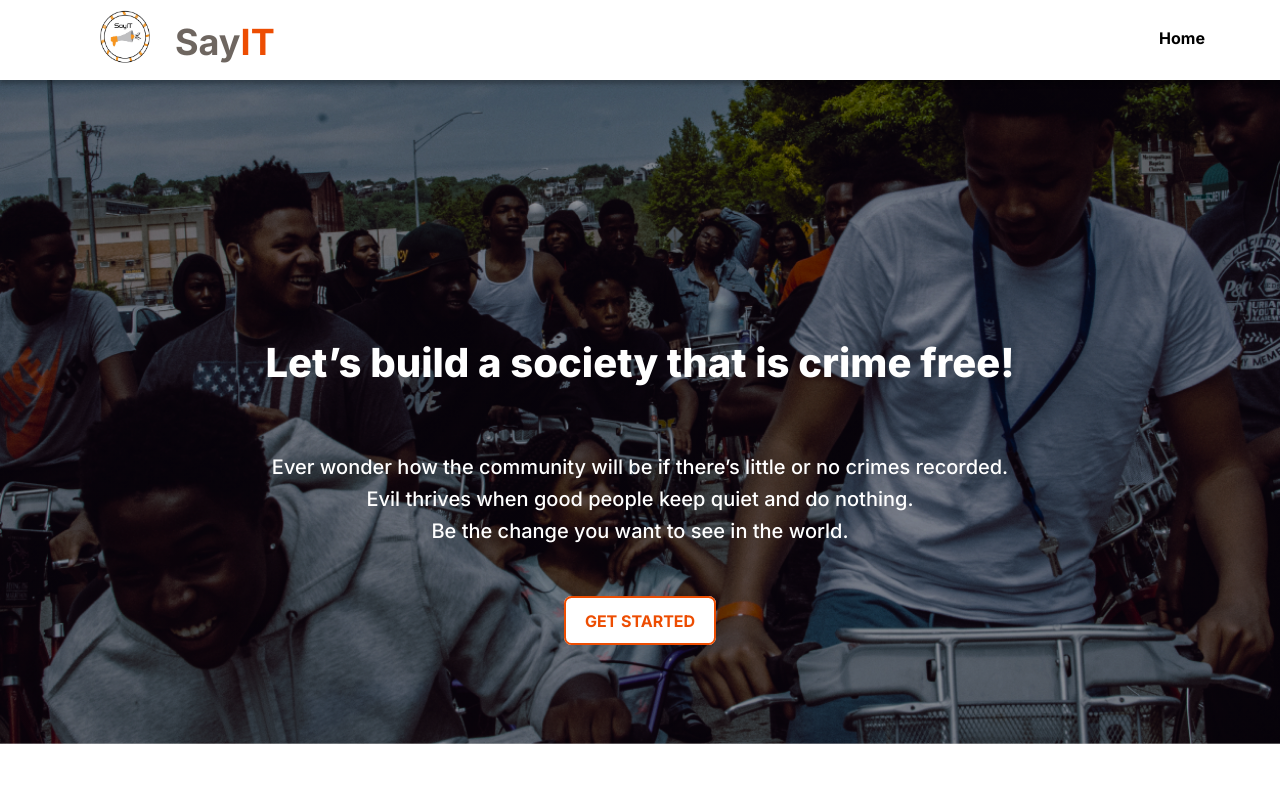
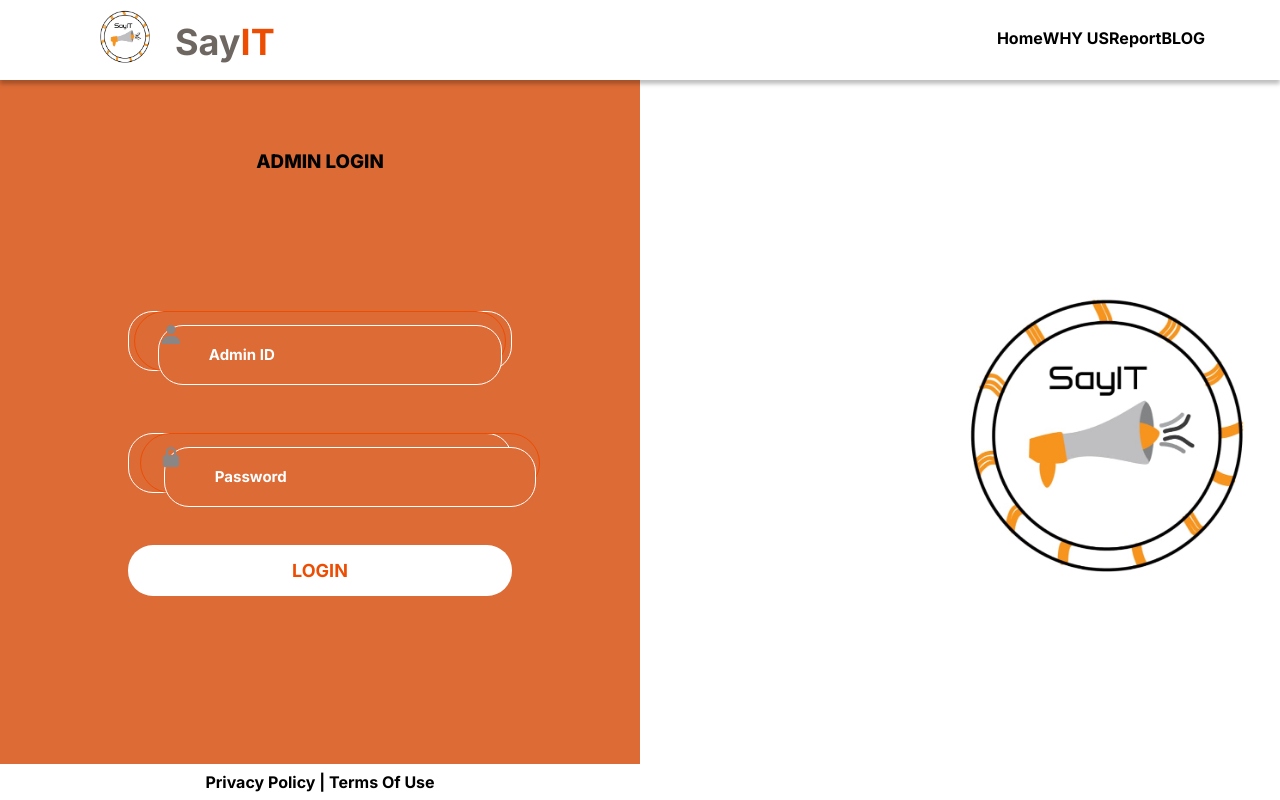
Before and after one commit to godswilludoh/SayIT-React, a React (Create React App) app: page / in a window 1280 px wide. Shown: the top 800 px of the page. Built offline with nearby package versions, Linux system fonts and the light colour scheme.

Commit message:
worked on login pages

```diff
--- a/src/App.js
+++ b/src/App.js
@@ -2,20 +2,26 @@ import './App.css';
 import Navbar from './components/nav/Navbar';
 import { BrowserRouter, Routes, Route } from 'react-router-dom';
 import LandingPage from './pages/landingPage/LandingPage';
+import Report from './pages/report/Report';
+import CreateAccount from './pages/createAccount/CreateAccount';
+import Blog from './pages/blog/Blog';
 import UsersLogin from './pages/login/users/UsersLogin';
 import AdminLogin from './pages/login/admin/AdminLogin';
+import AgentsLogin from './pages/login/agents/AgentsLogin';
 // import Report from './pages/report/report';
 
 function App() {
 	return (
 		<BrowserRouter>
 			<Navbar />
-			<LandingPage />
 			<Routes>
-				<Route path='/' element={<LandingPage />} />
-				{/* <Route path='/report' element={<Report />} /> */}
+				{/* <Route path='/' element={<LandingPage />} />
+				<Route path='createAccount' element={<CreateAccount />} />
+				<Route path='/report' element={<Report />} />
+				<Route path='/blog' element={<Blog />} /> */}
 				{/* <Route path='/' element={<UsersLogin />} /> */}
-				{/* <Route path='/' element={<AdminLogin />} /> */}
+				<Route path='/' element={<AdminLogin />} />
+				{/* <Route path='/' element={<AgentsLogin />} /> */}
 			</Routes>
 		</BrowserRouter>
 	);
--- a/src/components/footer/Footer.css
+++ b/src/components/footer/Footer.css
@@ -1,4 +1,5 @@
 footer {
+	background: #fff;
 	text-align: center;
 	color: inherit;
 	padding: 2px 0;
--- a/src/components/nav/Navbar.css
+++ b/src/components/nav/Navbar.css
@@ -34,13 +34,13 @@ nav {
 	margin-bottom: 5px;
 }
 
-.navLinkWrapper li {
+.navLinkWrapper Link {
 	text-decoration: none;
 	padding: 10px;
 	list-style: none;
 }
 
-nav .navLinkWrapper li a {
+nav .navLinkWrapper Link {
 	border-radius: 5px;
 	font-size: 16px;
 	padding: 10px;
@@ -49,8 +49,8 @@ nav .navLinkWrapper li a {
 	color: #ed4d02;
 }
 
-nav ul li a:hover,
-nav ul li a#active {
+nav ul Link a:hover,
+nav ul Link a#active {
 	background-color: #ed4d02;
 	color: #ffff;
 }
--- a/src/components/nav/Navbar.js
+++ b/src/components/nav/Navbar.js
@@ -8,7 +8,7 @@ const Navbar = () => {
 			<section className='logoLogoHeading'>
 				<div className='sayITLogo'>
 					<img
-						src='/assets/SAYIT.jpeg'
+						src='/assets/images/SAYIT.jpeg'
 						height='80px'
 						width='100px'
 						alt='logo of the SayIT platform'
@@ -24,6 +24,9 @@ const Navbar = () => {
 			<input type='checkbox' id='click' />
 			<ul className='navLinkWrapper'>
 				<Link to='/'>Home</Link>
+				<Link to='/'>WHY US</Link>
+				<Link to='/'>Report</Link>
+				<Link to='/'>BLOG</Link>
 				{/* <li>
 					<a href='./index.html'>HOME</a>
 				</li>
--- /dev/null
+++ b/src/pages/blog/Blog.js
@@ -0,0 +1,7 @@
+import React from 'react';
+
+const Blog = () => {
+	return <div>Blog</div>;
+};
+
+export default Blog;
--- a/src/pages/landingPage/LandingPage.js
+++ b/src/pages/landingPage/LandingPage.js
@@ -3,7 +3,7 @@ import './Landing.css';
 import image1 from './LandinPageImage/goal.png';
 import image2 from './LandinPageImage/dubbing.png';
 import image3 from './LandinPageImage/unknown.png';
-import Footer from './footer/Footer';
+import Footer from './footer/FooterLandingPage';
 
 const LandingPage = () => {
 	return (
--- a/src/pages/landingPage/footer/Footer.css
+++ b/src/pages/landingPage/footer/FooterLandingPage.css
@@ -1,4 +1,4 @@
-footer {
+.footer {
 	background-color: #f6a883;
 }
 
--- a/src/pages/landingPage/footer/Footer.js
+++ b/src/pages/landingPage/footer/FooterLandingPage.js
@@ -1,9 +1,9 @@
 import React from 'react';
-import './Footer.css';
+import './FooterLandingPage.css';
 
 const Footer = () => {
 	return (
-		<footer>
+		<footer className='footer'>
 			<div className='footer_section'>
 				<div className='footer_header'>
 					<p className='logoHeading'>
--- /dev/null
+++ b/src/pages/login/admin/AdminContainer.js
@@ -0,0 +1,60 @@
+import React from 'react';
+import Footer from '../../../components/footer/Footer';
+import Input from '../Input';
+
+const AdminContainer = () => {
+	return (
+		<section className='theLoginSide'>
+			<div className='innerContainer'>
+				<h3 className='adminTitle'>ADMIN LOGIN</h3>
+				<form id='admin_Form'>
+					<div className='formGroup'>
+						<span className='icon'>
+							<svg
+								xmlns='http://www.w3.org/2000/svg'
+								width={24}
+								height={24}
+								style={{ fill: 'rgb(137, 134, 133)' }}
+							>
+								<path d='M7.5 6.5C7.5 8.981 9.519 11 12 11s4.5-2.019 4.5-4.5S14.481 2 12 2 7.5 4.019 7.5 6.5zM20 21h1v-1c0-3.859-3.141-7-7-7h-4c-3.86 0-7 3.141-7 7v1h17z'></path>
+							</svg>
+						</span>
+						<Input
+							type='text'
+							name='adminlogin'
+							placeholder='Admin ID'
+							id='adminID'
+							required
+						/>
+					</div>
+
+					<div className='formGroup'>
+						<span className='icon'>
+							<svg
+								xmlns='http://www.w3.org/2000/svg'
+								width={24}
+								height={24}
+								style={{ fill: 'rgb(137, 134, 133)' }}
+							>
+								<path d='M20 12c0-1.103-.897-2-2-2h-1V7c0-2.757-2.243-5-5-5S7 4.243 7 7v3H6c-1.103 0-2 .897-2 2v8c0 1.103.897 2 2 2h12c1.103 0 2-.897 2-2v-8zM9 7c0-1.654 1.346-3 3-3s3 1.346 3 3v3H9V7z'></path>
+							</svg>
+						</span>
+						<Input
+							type='password'
+							name='password'
+							placeholder='Password'
+							id='adminpassword'
+							required
+						/>
+						<i className='far fa-eye' id='togglePassword' />
+					</div>
+
+					<button className='logInButton'>LOGIN</button>
+				</form>
+			</div>
+			<Footer />
+		</section>
+	);
+};
+
+export default AdminContainer;
--- /dev/null
+++ b/src/pages/login/admin/AdminImage.js
@@ -0,0 +1,13 @@
+import React from 'react';
+
+const AdminImage = () => {
+	return (
+		<div className='ImageSideDiv'>
+			<section className='theImageSide'>
+				<img src='/assets/images/SAYIT.jpeg' alt='sayITimage' width='550px' />
+			</section>
+		</div>
+	);
+};
+
+export default AdminImage;
--- a/src/pages/login/admin/AdminLogin.js
+++ b/src/pages/login/admin/AdminLogin.js
@@ -1,74 +1,13 @@
 import React from 'react';
+import AdminContainer from './AdminContainer';
+import AdminImage from './AdminImage';
 import './AdminLogin.css';
 
 const AdminLogin = () => {
 	return (
 		<section className='overallContainer'>
-			<section className='theLoginSide'>
-				<div className='innerContainer'>
-					<h3 className='adminTitle'>ADMIN LOGIN</h3>
-					<form id='admin_Form'>
-						<div className='formGroup'>
-							<span className='icon'>
-								<svg
-									xmlns='http://www.w3.org/2000/svg'
-									width={24}
-									height={24}
-									style={{ fill: 'rgb(137, 134, 133)' }}
-								>
-									<path d='M7.5 6.5C7.5 8.981 9.519 11 12 11s4.5-2.019 4.5-4.5S14.481 2 12 2 7.5 4.019 7.5 6.5zM20 21h1v-1c0-3.859-3.141-7-7-7h-4c-3.86 0-7 3.141-7 7v1h17z'></path>
-								</svg>
-							</span>
-							<input
-								type='text'
-								name='adminlogin'
-								placeholder='Admin ID'
-								required
-								id='adminID'
-							/>
-						</div>
-
-						<div className='formGroup'>
-							<span className='icon'>
-								<svg
-									xmlns='http://www.w3.org/2000/svg'
-									width={24}
-									height={24}
-									style={{ fill: 'rgb(137, 134, 133)' }}
-								>
-									<path d='M20 12c0-1.103-.897-2-2-2h-1V7c0-2.757-2.243-5-5-5S7 4.243 7 7v3H6c-1.103 0-2 .897-2 2v8c0 1.103.897 2 2 2h12c1.103 0 2-.897 2-2v-8zM9 7c0-1.654 1.346-3 3-3s3 1.346 3 3v3H9V7z'></path>
-								</svg>
-							</span>
-							<input
-								type='password'
-								name='password'
-								placeholder='Password'
-								required
-								id='adminpassword'
-							/>
-							<i className='far fa-eye' id='togglePassword' />
-						</div>
-
-						<button className='logInButton'>LOGIN</button>
-					</form>
-				</div>
-				<footer>
-					<p className='privacyPolicy'>Privacy Policy | Terms of use</p>
-					<p className='copRight'>
-						©2022 All Rights Reserved | Designed By Tech Stars
-					</p>
-				</footer>
-			</section>
-			<div className='ImageSideDiv'>
-				<section className='theImageSide'>
-					<img
-						src='../Images/SAYIT.jpeg'
-						alt='sayITimage'
-						width='550px'
-						id='adminLoginImg'
-					/>
-				</section>
-			</div>
+			<AdminContainer />
+			<AdminImage />
 		</section>
 	);
 };
--- a/src/pages/login/agents/AgentsLogin.js
+++ b/src/pages/login/agents/AgentsLogin.js
@@ -1,4 +1,5 @@
 import React from 'react';
+import Footer from '../../../components/footer/Footer';
 import './AgentsLogin.css';
 
 const AgentsLogin = () => {
@@ -53,16 +54,11 @@ const AgentsLogin = () => {
 							LOGIN
 						</button>
 					</form>
-					<footer>
-						<p className='privacyPolicy'>Privacy Policy | Terms of use</p>
-						<p className='copRight'>
-							©2022 All Rights Reserved | Designed By Tech Stars
-						</p>
-					</footer>
+					<Footer />
 				</div>
 			</section>
 			<section className='theImageSide'>
-				<img src='../Images/SAYIT.jpeg' alt='sayITimage' width='550px' />
+				<img src='/assets/images/SAYIT.jpeg' alt='sayITimage' width='550px' />
 			</section>
 		</section>
 	);
```
Also changed, not shown: public/assets/images/SAYIT.jpeg (renamed from public/assets/SAYIT.jpeg).
